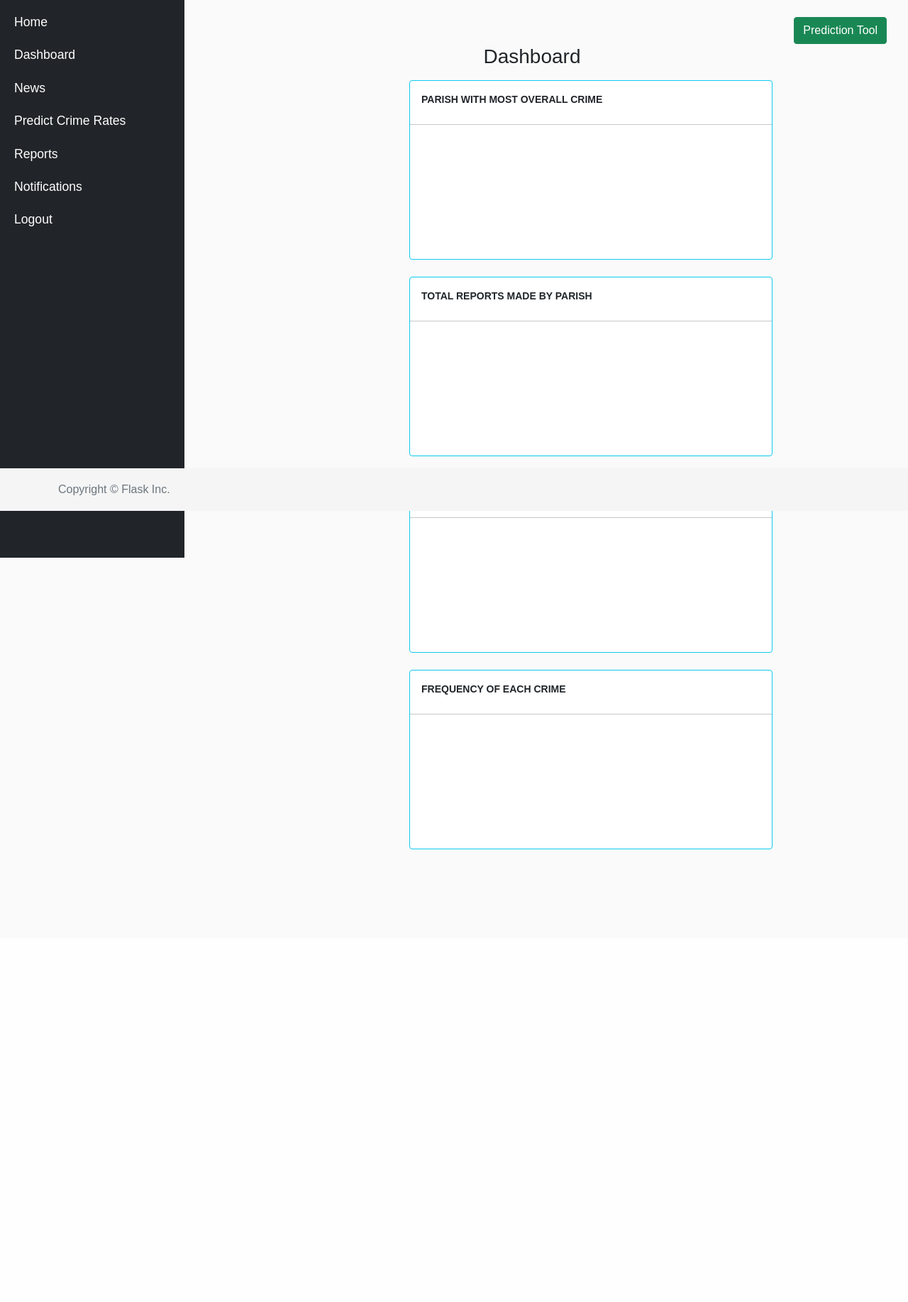
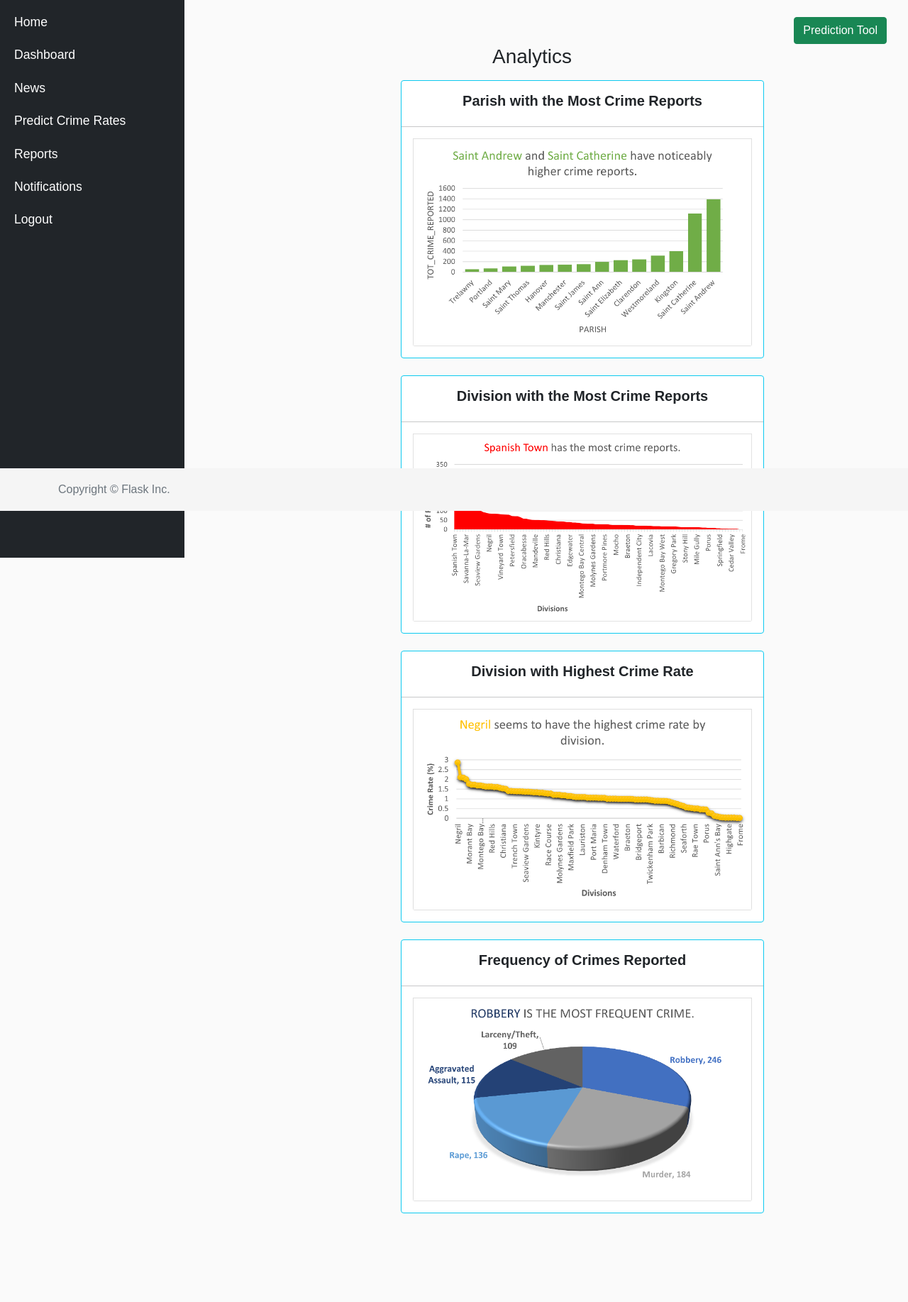
Before and after one commit to SabrinaGraham/predictors, a Flask app: page /dashboard in a window 1280 px wide. Shown: the part 80-1915 px from the top of the page at 71% size. Before the commit the page ends 1277 px from the top, so only its background shows below. Run offline with Flask 2, Linux system fonts and the light colour scheme; a map, chart or similar area stays blank; some libraries are stand-ins or nearby versions.

Commit message:
Updated and added graphs

```diff
--- a/app/templates/dashboard.html
+++ b/app/templates/dashboard.html
@@ -5,20 +5,19 @@
 
 {% block main %}
   <div class="login-form text-center">
-    <h2 class="h3 mb-3 fw-normal">Dashboard</h2>
+    <h2 class="h3 mb-3 fw-normal">Analytics</h2>
     {% include 'flash_messages.html' %}
     <form action="{{ url_for('dashboard', next=request.args.get('next')) }}" method="post">
 
-    <div class="container">
-        <div class="row">
+    <div class="row">
             <div class = "col">
                 <div class="card border-info" style="width: 32rem;">
                     <div class="card-body">
-                        <p class="text-uppercase small mb-2"><strong>Parish with Most Overall Crime</strong></p>
+                        <h5 class="card-title"><strong>Parish with the Most Crime Reports</strong></h5>
                     </div>
                     <hr class="my-0">
                     <div class="card-body">
-                        <canvas id="barChart"></canvas>
+                        <img class="card-img-bottom" src="static/images/parish-crime-reports.png" alt="Parish crime report graph">
                     </div>
                 </div>
             </div>
@@ -27,11 +26,11 @@
         <div class="col">
             <div class="card border-info" style="width: 32rem;">
                 <div class="card-body">
-                    <p class="text-uppercase small mb-2"><strong>Total Reports Made by Parish</strong></p>
+                    <h5 class="card-title"><strong>Division with the Most Crime Reports</strong></h5>
                 </div>
                 <hr class="my-0">
                 <div class="card-body">
-                    <canvas id="barChart"></canvas>
+                    <img class="card-img-bottom" src="static/images/division-crime-reports.png" alt="Division crime report graph">
                 </div>
             </div>
         </div>
@@ -41,11 +40,11 @@
         <div class = "col">
             <div class="card border-info" style="width: 32rem;">
                 <div class="card-body">
-                    <p class="text-uppercase small mb-2"><strong>Division with Highest Crime Rate</strong></p>
+                    <h5 class="card-title"><strong>Division with Highest Crime Rate</strong></h5>
                 </div>
                 <hr class="my-0">
                 <div class="card-body">
-                    <canvas id="barChart"></canvas>
+                    <img class="card-img-bottom" src="static/images/division-crime-rate.png" alt="Division crime rate graph">
                 </div>
             </div>
             <br>
@@ -53,11 +52,11 @@
         <div class="col">
             <div class="card border-info" style="width: 32rem;">
                 <div class="card-body">
-                    <p class="text-uppercase small mb-2"><strong>Frequency of Each Crime</strong></p>
+                    <h5 class="card-title"><strong>Frequency of Crimes Reported</strong></h5>
                 </div>
                 <hr class="my-0">
                 <div class="card-body">
-                    <canvas id="barChart"></canvas>
+                    <img class="card-img-bottom" src="static/images/crimetype-count.png" alt="Crime type frequency graph">
                 </div>
             </div>
         </div>
```
